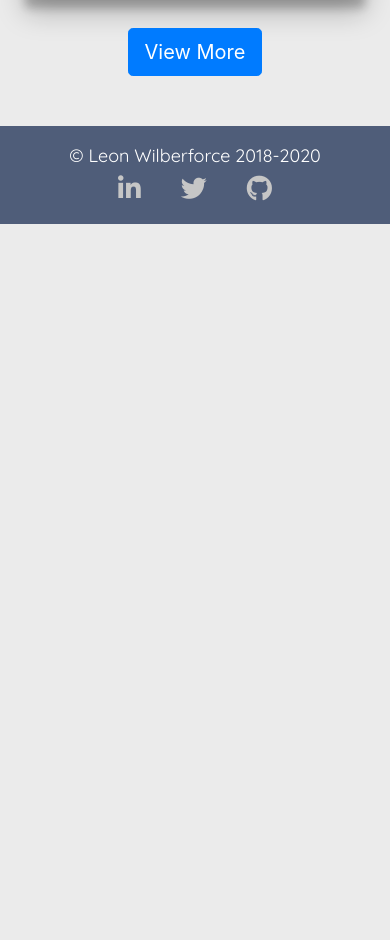
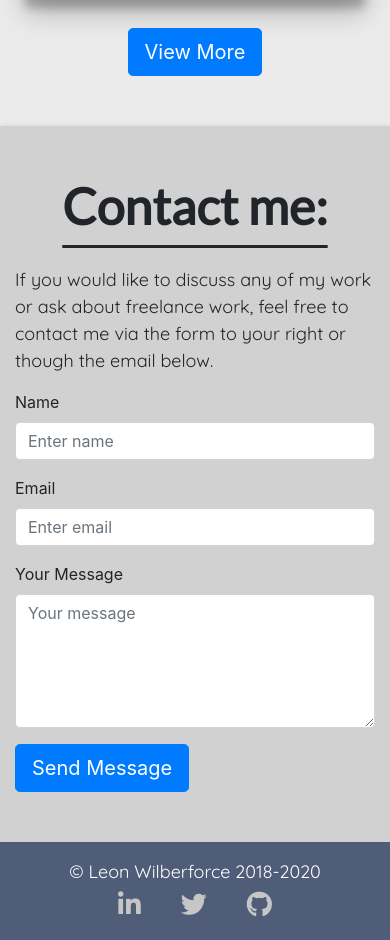
Before and after one commit to leonwilberforce/leonwilberforce.com, a Vue app: page / in a window 390 px wide. Shown: the part 7504-8444 px from the top of the page. Before the commit the page ends 7728 px from the top, so only its background shows below. Built offline with nearby package versions, Linux system fonts and the light colour scheme.

Commit message:
Added contact section

```diff
--- a/src/components/layout/NavBar.vue
+++ b/src/components/layout/NavBar.vue
@@ -35,9 +35,9 @@
             <li class="nav-item">
               <a class="nav-link" href="#skills-nav">Skills</a>
             </li>
-            <!-- <li class="nav-item">
-              <a class="nav-link" href="#">Contact</a>
-            </li> -->
+            <li class="nav-item">
+              <a class="nav-link" href="#contact-nav">Contact</a>
+            </li>
           </ul>
         </div>
       </div>
--- a/src/components/sections/ContactMe.vue
+++ b/src/components/sections/ContactMe.vue
@@ -1,18 +1,54 @@
 <template>
-  <section>
-    <a href="#contact" id="contact"></a>
-    <h1>Contact me:</h1>
-    <div class="row">
-      <div class="col-sm-4 offset-sm-4">
-        <p>
-          If you would like to discuss any of my work or ask about freelance
-          work, feel free to contact me via the form to your right or though the
-          email below.
-        </p>
-        <h4>
-          Email:
-          <a href="mailto:me@leonw.co.uk" target="_top">me@leonw.co.uk</a>
-        </h4>
+  <section id="contact-me">
+    <div class="container">
+      <a class="anchor" id="contact-nav"></a>
+      <div class="row">
+        <div class="col-12">
+          <h1>Contact me:</h1>
+          <p>
+            If you would like to discuss any of my work or ask about freelance
+            work, feel free to contact me via the form to your right or though
+            the email below.
+          </p>
+        </div>
+      </div>
+      <div class="row">
+        <div class="col-sm-6">
+          <div class="form-group">
+            <label for="nameInput">Name</label>
+            <input
+              type="text"
+              class="form-control"
+              id="nameInput"
+              placeholder="Enter name"
+            />
+          </div>
+        </div>
+        <div class="col-sm-6">
+          <div class="form-group">
+            <label for="emailInput">Email</label>
+            <input
+              type="email"
+              class="form-control"
+              id="emailInput"
+              placeholder="Enter email"
+            />
+          </div>
+        </div>
+      </div>
+      <div class="row">
+        <div class="col-12">
+          <div class="form-group">
+            <label for="messageInput">Your Message</label>
+            <textarea
+              id="messageInput"
+              class="form-control"
+              rows="5"
+              placeholder="Your message"
+            ></textarea>
+          </div>
+          <a href="" class="btn btn-primary btn-lg">Send Message</a>
+        </div>
       </div>
     </div>
   </section>
@@ -24,4 +60,9 @@ export default {
 };
 </script>
 
-<style scoped></style>
+<style scoped>
+#contact-me {
+  background-color: #d1d1d1;
+  box-shadow: 0 3px 6px rgba(0, 0, 0, 0.16), 0 3px 6px rgba(0, 0, 0, 0.23);
+}
+</style>
--- a/src/views/Home.vue
+++ b/src/views/Home.vue
@@ -11,6 +11,8 @@
     <TechnologyStack />
 
     <Blog />
+
+    <ContactMe />
   </div>
 </template>
 
@@ -21,6 +23,7 @@ import Projects from "@/components/sections/Projects.vue";
 import Skills from "@/components/sections/Skills.vue";
 import TechnologyStack from "@/components/sections/TechnologyStack.vue";
 import Blog from "@/components/sections/Blog.vue";
+import ContactMe from "@/components/sections/ContactMe.vue";
 import ParallaxCallToAction from "@/components/ParallaxCallToAction.vue";
 
 export default {
@@ -31,7 +34,8 @@ export default {
     Skills,
     ParallaxCallToAction,
     TechnologyStack,
-    Blog
+    Blog,
+    ContactMe
   }
 };
 </script>
```
